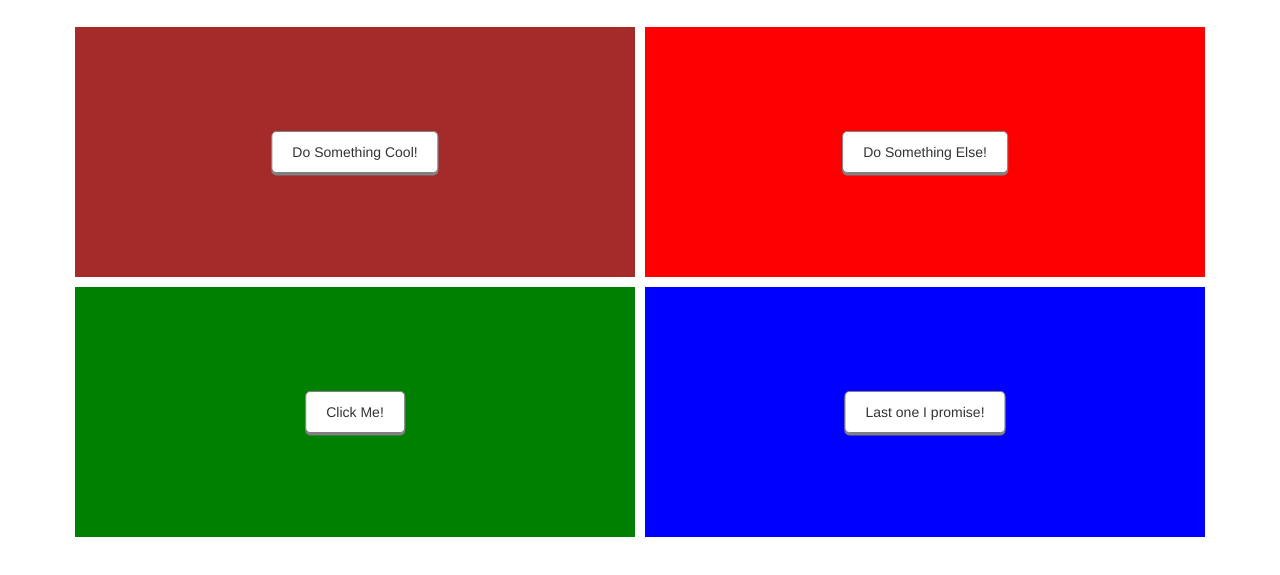
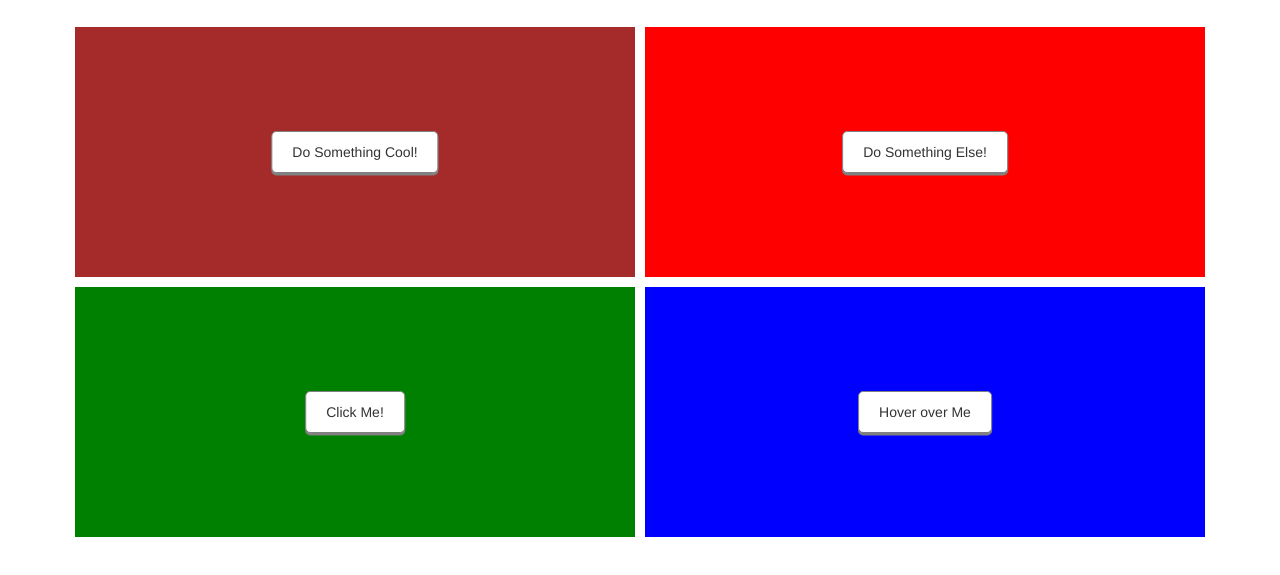
Before and after one commit to forrest-wilson/1-intro-to-jquery, a website: page index.html in a window 1280 px wide. Shown: the part 115-690 px from the top of the page. Drawn offline with nearby package versions, Linux system fonts and the light colour scheme.

Commit message:
Changed button text

```diff
--- a/index.html
+++ b/index.html
@@ -36,7 +36,7 @@
         </article>
 
         <article id="box4" class="box">
-            <button>Last one I promise!</button>
+            <button>Hover over Me</button>
         </article>
     </section>
 
```
